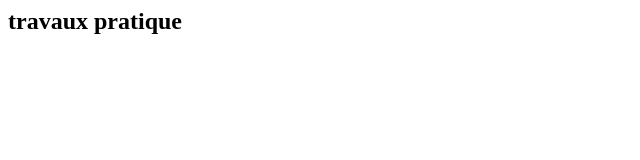
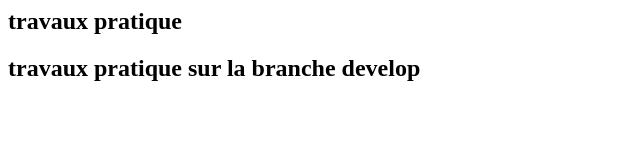
Before and after one commit to AnthonyEXVSK/TP_GIT_3, a plain HTML site: page index.html in a window 1280 px wide. Shown: the whole page, without its empty margins (0-640 px from the left). Drawn offline with Linux system fonts and the light colour scheme.

Commit message:
second commit

```diff
--- a/index.html
+++ b/index.html
@@ -1 +1,2 @@
 <h2> travaux pratique </h2>
+<h2> travaux pratique sur la branche develop</h2>
```
